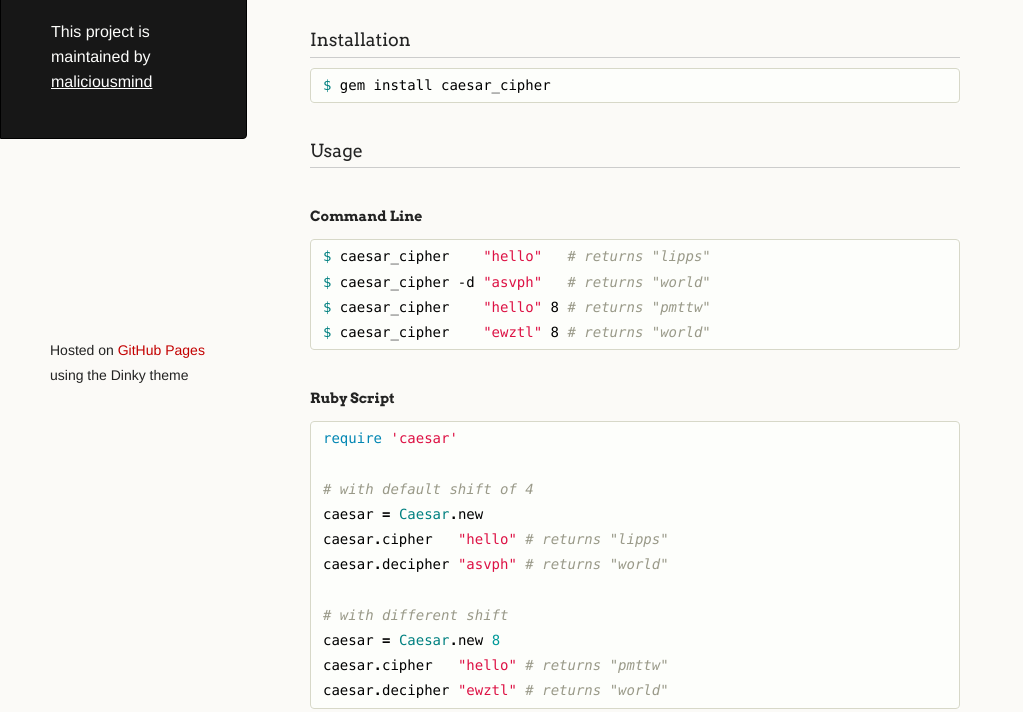
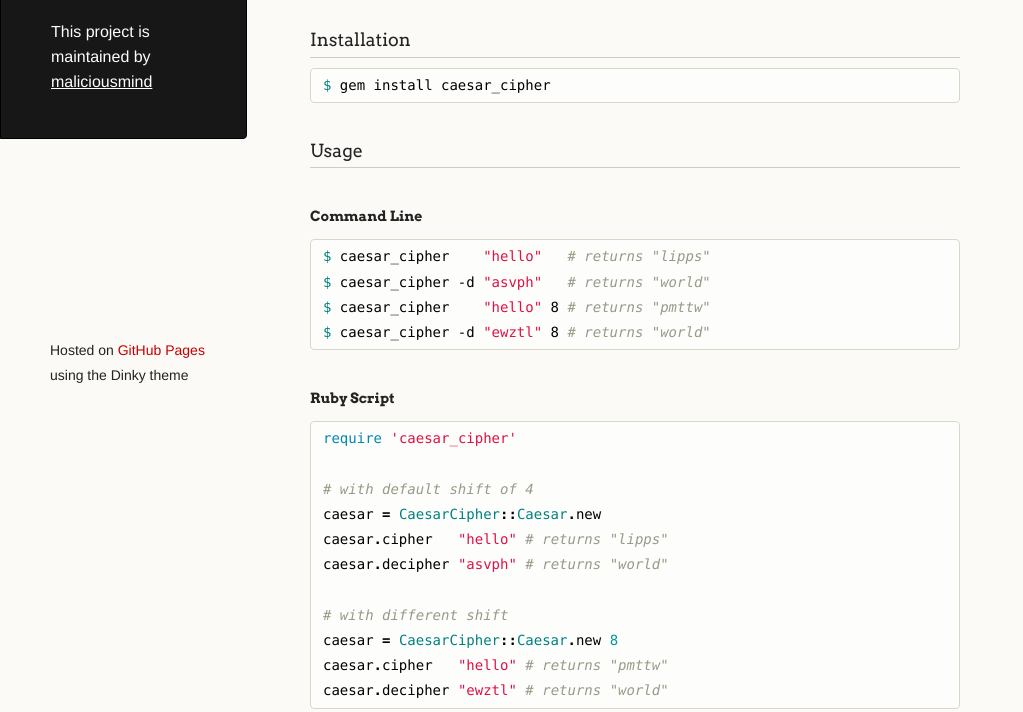
Before and after one commit to raul-gracia/caesar_cipher, a plain HTML site: page index.html in a window 1280 px wide. Shown: the part 380-1092 px from the top of the page, without its empty margins (0-1023 px from the left). Drawn offline with Linux system fonts and the light colour scheme.

```diff
--- a/index.html
+++ b/index.html
@@ -44,20 +44,20 @@
 <div class="highlight"><pre><span class="nv">$ </span>caesar_cipher    <span class="s2">"hello"</span>   <span class="c"># returns "lipps"</span>
 <span class="nv">$ </span>caesar_cipher -d <span class="s2">"asvph"</span>   <span class="c"># returns "world" </span>
 <span class="nv">$ </span>caesar_cipher    <span class="s2">"hello"</span> 8 <span class="c"># returns "pmttw"</span>
-<span class="nv">$ </span>caesar_cipher    <span class="s2">"ewztl"</span> 8 <span class="c"># returns "world"</span>
+<span class="nv">$ </span>caesar_cipher -d <span class="s2">"ewztl"</span> 8 <span class="c"># returns "world"</span>
 </pre></div>
 
 <h5>Ruby Script</h5>
 
-<div class="highlight"><pre><span class="nb">require</span> <span class="s1">'caesar'</span>
+<div class="highlight"><pre><span class="nb">require</span> <span class="s1">'caesar_cipher'</span>
 
 <span class="c1"># with default shift of 4</span>
-<span class="n">caesar</span> <span class="o">=</span> <span class="no">Caesar</span><span class="o">.</span><span class="n">new</span>
+<span class="n">caesar</span> <span class="o">=</span> <span class="no">CaesarCipher</span><span class="o">::</span><span class="no">Caesar</span><span class="o">.</span><span class="n">new</span>
 <span class="n">caesar</span><span class="o">.</span><span class="n">cipher</span>   <span class="s2">"hello"</span> <span class="c1"># returns "lipps"</span>
 <span class="n">caesar</span><span class="o">.</span><span class="n">decipher</span> <span class="s2">"asvph"</span> <span class="c1"># returns "world"</span>
 
 <span class="c1"># with different shift</span>
-<span class="n">caesar</span> <span class="o">=</span> <span class="no">Caesar</span><span class="o">.</span><span class="n">new</span> <span class="mi">8</span>
+<span class="n">caesar</span> <span class="o">=</span> <span class="no">CaesarCipher</span><span class="o">::</span><span class="no">Caesar</span><span class="o">.</span><span class="n">new</span> <span class="mi">8</span>
 <span class="n">caesar</span><span class="o">.</span><span class="n">cipher</span>   <span class="s2">"hello"</span> <span class="c1"># returns "pmttw"</span>
 <span class="n">caesar</span><span class="o">.</span><span class="n">decipher</span> <span class="s2">"ewztl"</span> <span class="c1"># returns "world"</span>
 </pre></div>
```
Also changed, not shown: params.json (+1 -1 lines).
